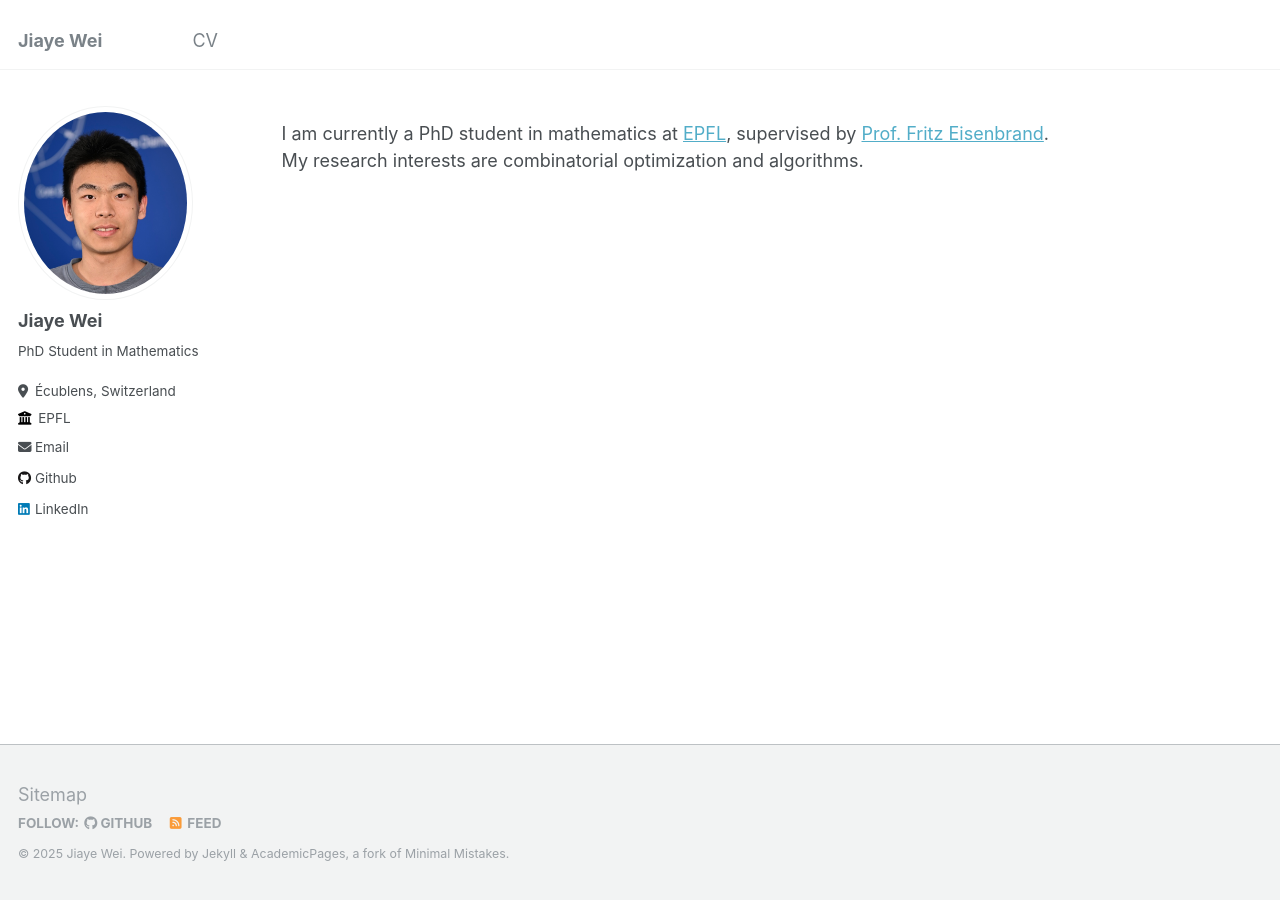
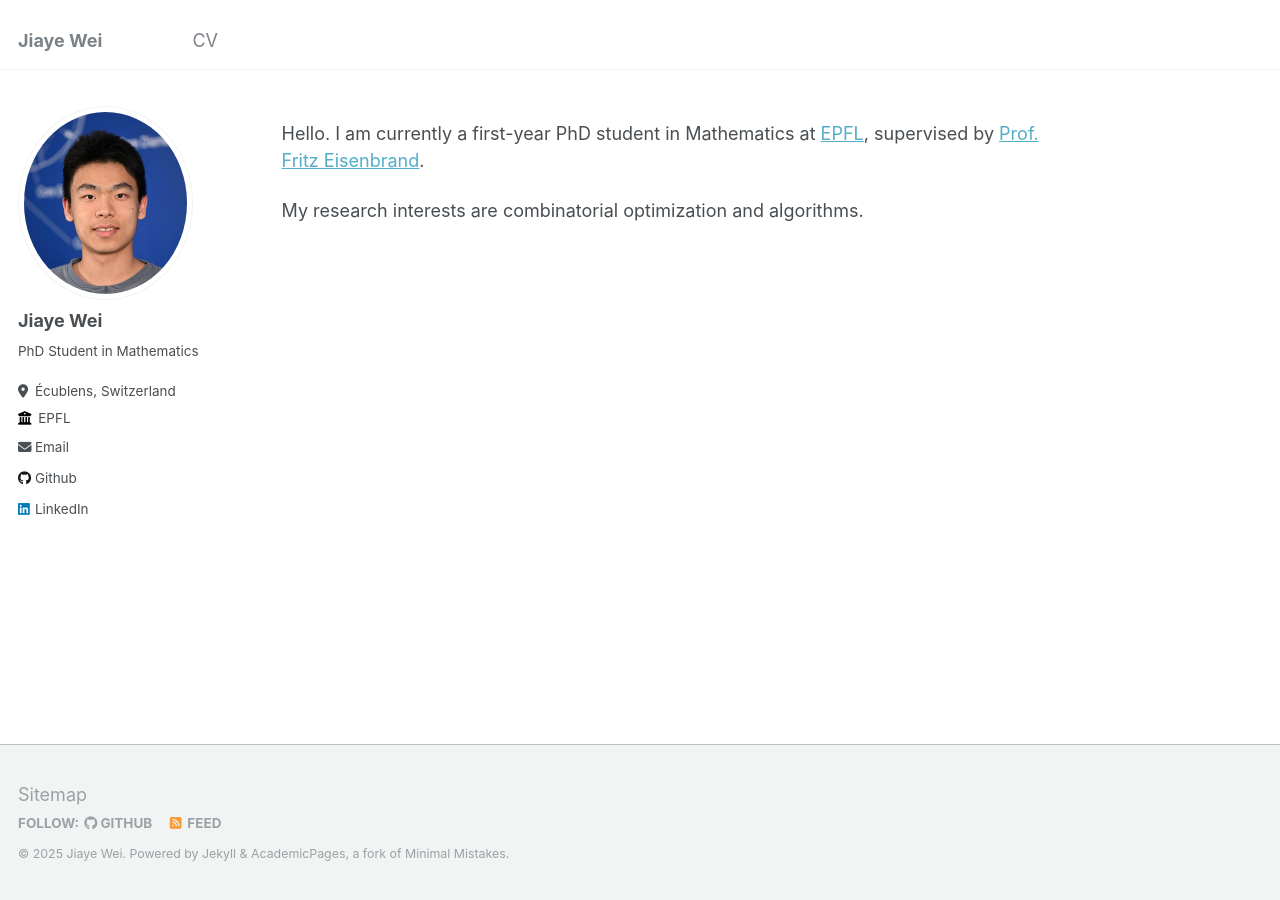
Before and after one commit to jiaye-W/jiaye-W.github.io, a Jekyll site: the page built from _pages/about.md, in a window 1280 px wide. Built offline with Jekyll 4.4.1, drawn with Linux system fonts in a browser that asks for light colours.

```diff
--- a/_pages/about.md
+++ b/_pages/about.md
@@ -7,5 +7,6 @@ redirect_from:
   - /about.html
 ---
 
-I am currently a PhD student in mathematics at [EPFL](https://www.epfl.ch/en/), supervised by [Prof. Fritz Eisenbrand](https://people.epfl.ch/friedrich.eisenbrand?lang=en).
+Hello. I am currently a first-year PhD student in Mathematics at [EPFL](https://www.epfl.ch/en/), supervised by [Prof. Fritz Eisenbrand](https://people.epfl.ch/friedrich.eisenbrand?lang=en).
+
 My research interests are combinatorial optimization and algorithms.
```
Also changed, not shown: _pages/cv.md (+1 -1 lines).
